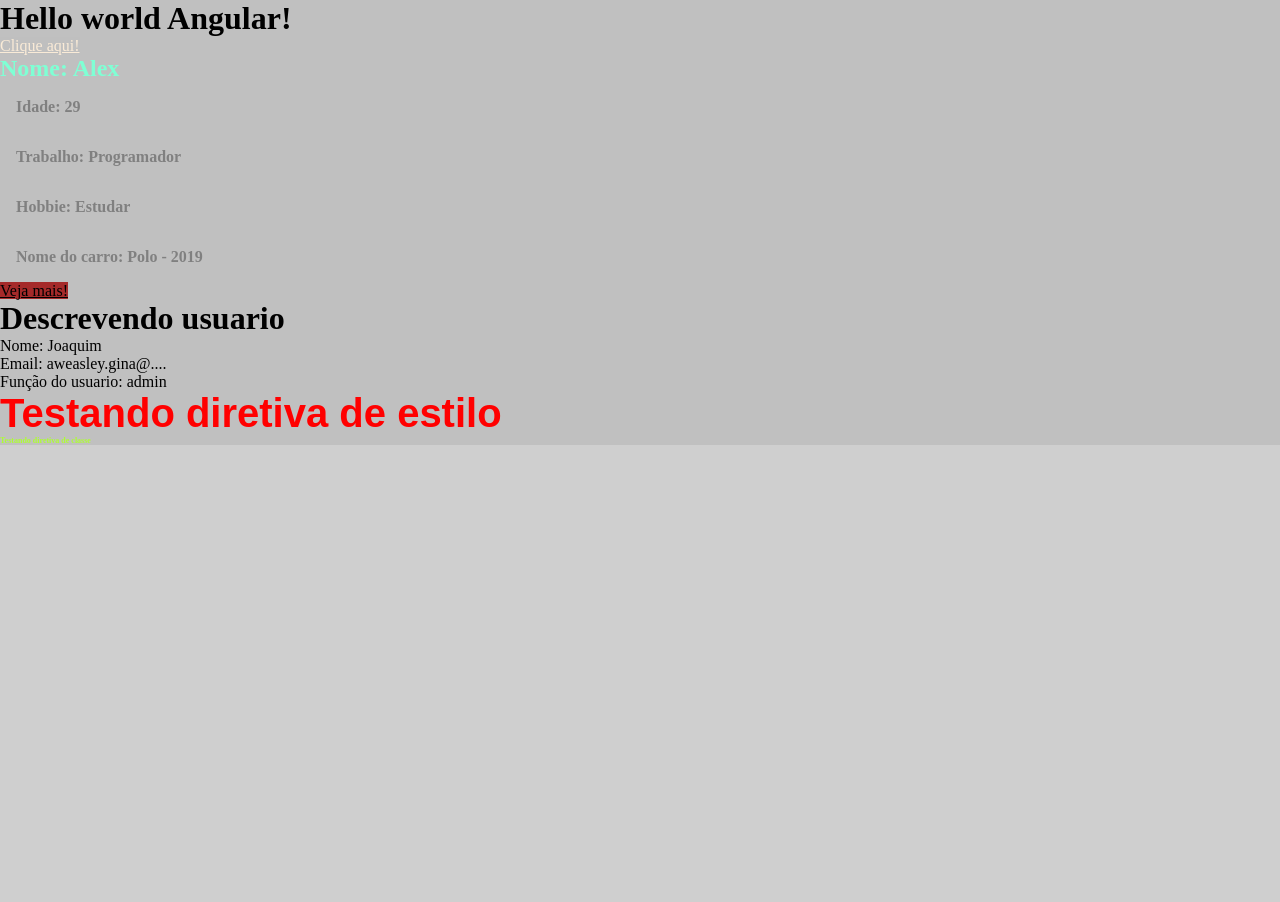
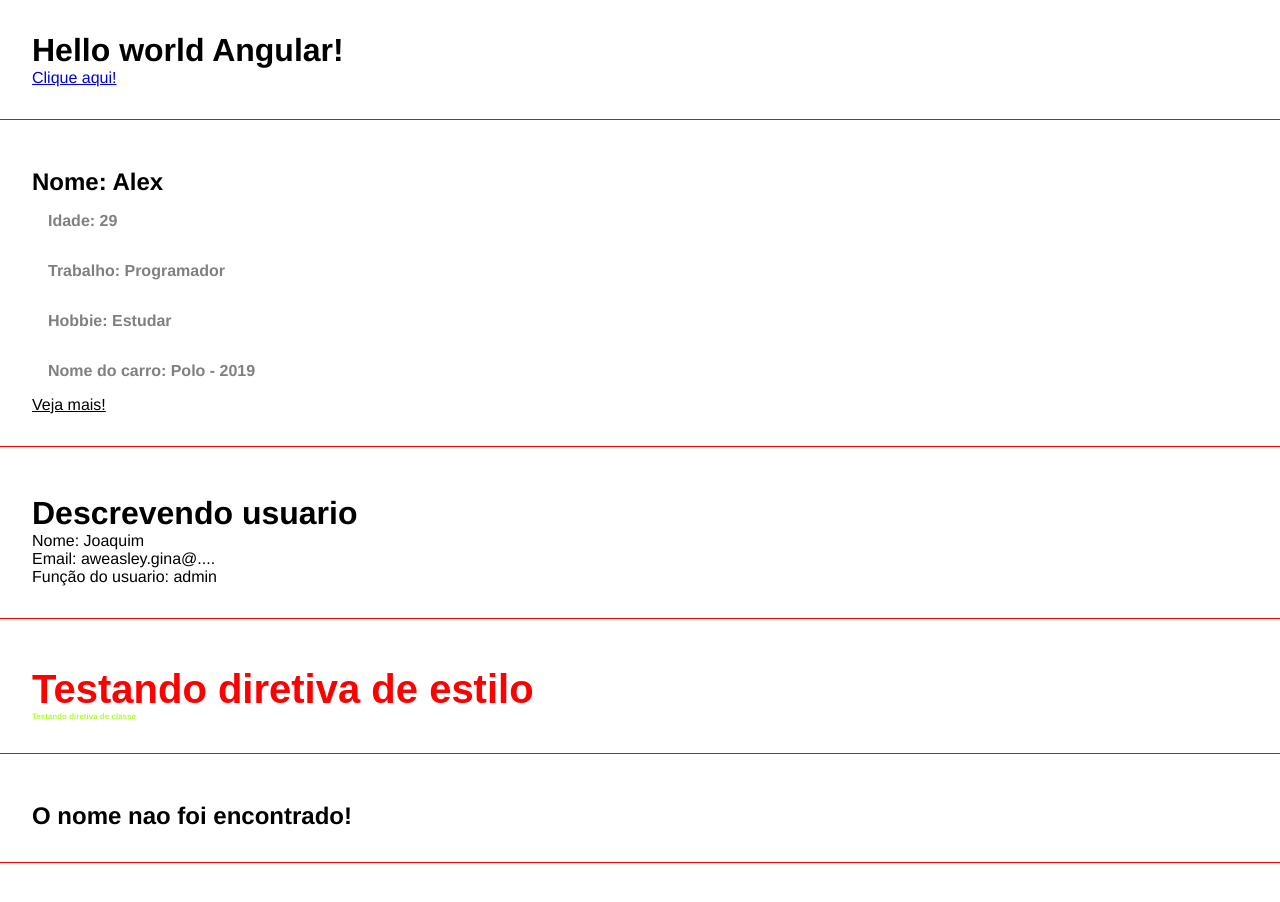
Before and after one commit to alexmacieldeveloper/meu-projeto-angular-13, an Angular app: page / in a window 1280 px wide. Shown: the top 902 px of the page. Before the commit the page ends 800 px from the top, so only its background shows below. Built offline with nearby package versions, Linux system fonts and the light colour scheme.

Commit message:
working with conditionals *ngIf

```diff
--- a/src/app/app.component.html
+++ b/src/app/app.component.html
@@ -1,7 +1,11 @@
-<h1>Hello world Angular!</h1>
-<div>
-  <a href="#">Clique aqui!</a>
+<div class="class">
+  <h1>Hello world Angular!</h1>
+  <div>
+    <a href="#">Clique aqui!</a>
+  </div>
 </div>
+
 <app-first-component></app-first-component>
 <app-parent-data [name]="userName" [userData]="userData"></app-parent-data>
 <app-directives></app-directives>
+<app-if-render></app-if-render>
--- a/src/app/app.module.ts
+++ b/src/app/app.module.ts
@@ -6,13 +6,15 @@
 import { FirstComponentComponent } from './components/first-component/first-component.component';
 import { ParentDataComponent } from './components/parent-data/parent-data.component';
 import { DirectivesComponent } from './components/directives/directives.component';
+import { IfRenderComponent } from './components/if-render/if-render.component';
 
 @NgModule({
   declarations: [
     AppComponent,
     FirstComponentComponent,
     ParentDataComponent,
-    DirectivesComponent
+    DirectivesComponent,
+    IfRenderComponent
   ],
   imports: [
     BrowserModule,
--- a/src/app/components/directives/directives.component.html
+++ b/src/app/components/directives/directives.component.html
@@ -1,2 +1,4 @@
-<h2 [ngStyle]="{ 'font-size': size + 'px', 'font-family': font, color: color }">Testando diretiva de estilo</h2>
-<h2 [ngClass]="classes">Testando diretiva de classe</h2>
+<div class="class">
+    <h2 [ngStyle]="{ 'font-size': size + 'px', 'font-family': font, color: color }">Testando diretiva de estilo</h2>
+    <h2 [ngClass]="classes">Testando diretiva de classe</h2>
+</div>
--- a/src/app/components/first-component/first-component.component.css
+++ b/src/app/components/first-component/first-component.component.css
@@ -1,5 +1,5 @@
 h2 {
-    color: aquamarine;
+    color: black;
 }
 
 p {
@@ -9,5 +9,4 @@
 }
 a {
     color: black;
-    background-color: brown;
 }
--- a/src/app/components/first-component/first-component.component.html
+++ b/src/app/components/first-component/first-component.component.html
@@ -1,3 +1,4 @@
+<div class="class">
     <h2>Nome: {{ name }}</h2>
     <p>Idade: {{ age }}</p>
     <p>Trabalho: {{ job }}</p>
@@ -6,3 +7,4 @@
     <div>
         <a href="#">Veja mais!</a>
     </div>
+</div>
--- /dev/null
+++ b/src/app/components/if-render/if-render.component.html
@@ -0,0 +1,9 @@
+<div class="class">
+    <div *ngIf="canShow">Estamos mostrnado isso pq foi permitido</div>
+    <h2 *ngIf="name === 'Alex'; else nameNotFound">O nome é Alex</h2>
+    <ng-template #nameNotFound>
+        <div>
+            <h2>O nome nao foi encontrado!</h2>
+        </div>
+    </ng-template>
+</div>
--- /dev/null
+++ b/src/app/components/if-render/if-render.component.ts
@@ -0,0 +1,16 @@
+import { Component, OnInit } from '@angular/core';
+
+@Component({
+  selector: 'app-if-render',
+  templateUrl: './if-render.component.html',
+  styleUrls: ['./if-render.component.css']
+})
+export class IfRenderComponent implements OnInit {
+  canShow: boolean = false
+  name = 'Kaio'
+  constructor() { }
+
+  ngOnInit(): void {
+  }
+
+}
--- a/src/app/components/parent-data/parent-data.component.html
+++ b/src/app/components/parent-data/parent-data.component.html
@@ -1,4 +1,6 @@
-<h1>Descrevendo usuario</h1>
-<p>Nome: {{name}}</p>
-<p>Email: {{ userData.email}}</p>
-<p>Função do usuario: {{ userData.role }}</p>
+<div class="class">
+    <h1>Descrevendo usuario</h1>
+    <p>Nome: {{name}}</p>
+    <p>Email: {{ userData.email}}</p>
+    <p>Função do usuario: {{ userData.role }}</p>
+</div>
--- a/src/styles.css
+++ b/src/styles.css
@@ -1,10 +1,16 @@
-/* You can add global styles to this file, and also import other style files */
 * {
     margin: 0;
     padding: 0;
-    background-color: #c0c0c0c0;
-}
+    font-family: Helvetica;
+  }
 
-a {
-    color: antiquewhite;
-}
+  /* ajustes para aulas */
+  body {
+    padding-bottom: 500px;
+  }
+
+  .class {
+    border-bottom: 1px solid red;
+    padding: 2em;
+    margin-bottom: 1em;
+  }
```
Also changed, not shown: src/app/components/if-render/if-render.component.css (added), 1 other file (tests, documents, lock files or other folders). Lines whose indentation alone changed are shown as unchanged.
